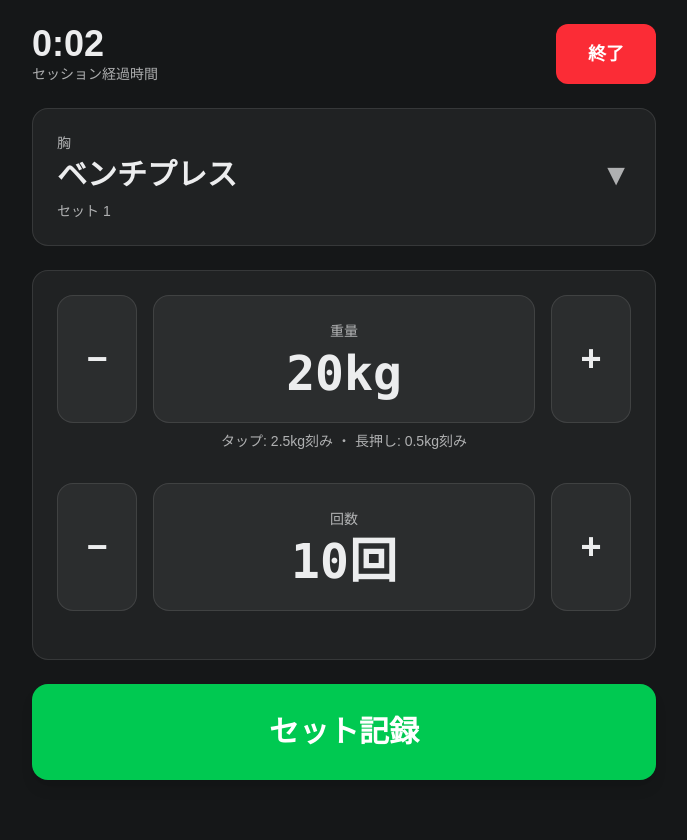
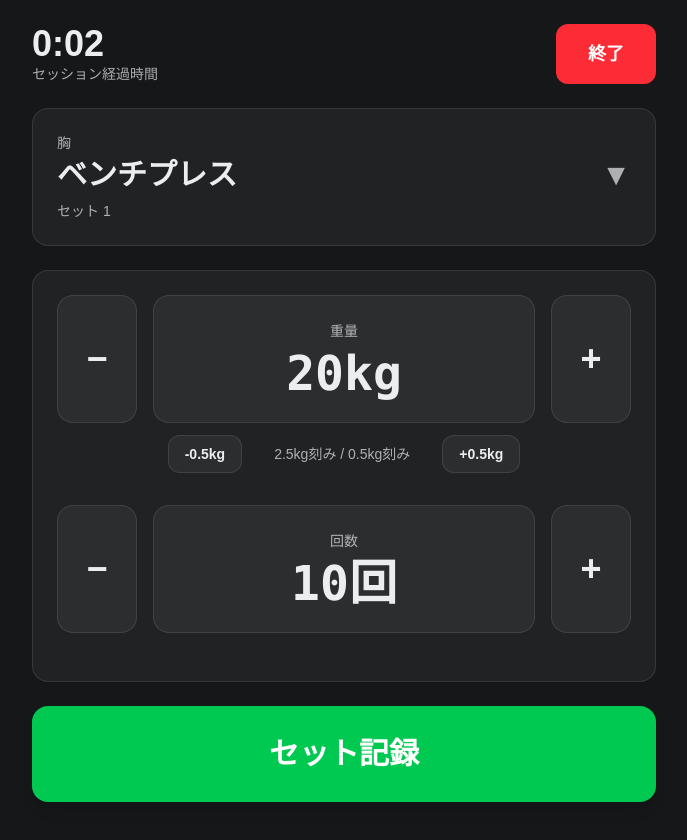
Before and after one commit to h10k31r24vlb-cpu/muscle-tracker, a Next.js app: page / in a window 1280 px wide. Both pictures are taken after a click on the button "▶ トレーニング開始". Shown: the top 840 px of the page, without its empty margins (296-983 px from the left). Built offline with nearby package versions, Linux system fonts and the light colour scheme.

Commit message:
feat: 長押し機能を削除して0.5kg専用ボタンを追加
- 長押し機能を削除（動作が不安定なため）
- 0.5kg専用の小さい+/-ボタンを追加
- 2段レイアウト: 上段（通常刻み）、下段（0.5kg刻み）
- 説明テキストを更新

```diff
--- a/app/page.tsx
+++ b/app/page.tsx
@@ -326,10 +326,10 @@ export default function Home() {
         {/* 入力フォーム */}
         <div className="bg-white/5 rounded-2xl p-6 mb-6 border border-white/10">
           <div className="mb-8">
-            <div className="flex gap-4">
+            {/* 大きいボタン: 通常の刻み */}
+            <div className="flex gap-4 mb-3">
               <button
                 onClick={() => {
-                  // 短押し: 通常の刻み
                   const vals: number[] = [];
                   for (let i = 0; i <= 20; i += 1) vals.push(i);
                   for (let i = 22.5; i <= 200; i += 2.5) vals.push(i);
@@ -347,30 +347,6 @@ export default function Home() {
                     }
                   }
                 }}
-                onContextMenu={(e) => {
-                  e.preventDefault();
-                  // 長押し: 0.5kg刻み
-                  const newWeight = Math.max(0, state.weight - 0.5);
-                  dispatch({ type: 'SET_WEIGHT', weight: Number(newWeight.toFixed(1)) });
-                }}
-                onTouchStart={(e) => {
-                  const timeout = setTimeout(() => {
-                    // 長押し: 0.5kg刻み
-                    const newWeight = Math.max(0, state.weight - 0.5);
-                    dispatch({ type: 'SET_WEIGHT', weight: Number(newWeight.toFixed(1)) });
-                    // バイブレーションでフィードバック
-                    if ('vibrate' in navigator) {
-                      navigator.vibrate(50);
-                    }
-                  }, 500);
-                  e.currentTarget.dataset.timeout = String(timeout);
-                }}
-                onTouchEnd={(e) => {
-                  const timeout = e.currentTarget.dataset.timeout;
-                  if (timeout) {
-                    clearTimeout(Number(timeout));
-                  }
-                }}
                 className="w-20 h-32 bg-white/5 hover:bg-white/10 rounded-2xl flex items-center justify-center text-4xl font-bold border border-white/10 transition-all active:scale-95"
               >
                 −
@@ -381,11 +357,9 @@ export default function Home() {
                 onChange={(weight) => dispatch({ type: 'SET_WEIGHT', weight })}
                 customValues={(() => {
                   const vals: number[] = [];
-                  // 0-20kg: 1kg刻み
                   for (let i = 0; i <= 20; i += 1) {
                     vals.push(i);
                   }
-                  // 20kg以上: 2.5kg刻み
                   for (let i = 22.5; i <= 200; i += 2.5) {
                     vals.push(i);
                   }
@@ -397,7 +371,6 @@ export default function Home() {
 
               <button
                 onClick={() => {
-                  // 短押し: 通常の刻み
                   const vals: number[] = [];
                   for (let i = 0; i <= 20; i += 1) vals.push(i);
                   for (let i = 22.5; i <= 200; i += 2.5) vals.push(i);
@@ -415,37 +388,37 @@ export default function Home() {
                     }
                   }
                 }}
-                onContextMenu={(e) => {
-                  e.preventDefault();
-                  // 長押し: 0.5kg刻み
-                  const newWeight = state.weight + 0.5;
-                  dispatch({ type: 'SET_WEIGHT', weight: Number(newWeight.toFixed(1)) });
-                }}
-                onTouchStart={(e) => {
-                  const timeout = setTimeout(() => {
-                    // 長押し: 0.5kg刻み
-                    const newWeight = state.weight + 0.5;
-                    dispatch({ type: 'SET_WEIGHT', weight: Number(newWeight.toFixed(1)) });
-                    // バイブレーションでフィードバック
-                    if ('vibrate' in navigator) {
-                      navigator.vibrate(50);
-                    }
-                  }, 500);
-                  e.currentTarget.dataset.timeout = String(timeout);
-                }}
-                onTouchEnd={(e) => {
-                  const timeout = e.currentTarget.dataset.timeout;
-                  if (timeout) {
-                    clearTimeout(Number(timeout));
-                  }
-                }}
                 className="w-20 h-32 bg-white/5 hover:bg-white/10 rounded-2xl flex items-center justify-center text-4xl font-bold border border-white/10 transition-all active:scale-95"
               >
                 +
               </button>
             </div>
-            <div className="text-center text-sm opacity-70 mt-2">
-              タップ: {state.weight < 20 ? '1kg' : '2.5kg'}刻み ・ 長押し: 0.5kg刻み
+
+            {/* 小さいボタン: 0.5kg刻み */}
+            <div className="flex gap-4 justify-center">
+              <button
+                onClick={() => {
+                  const newWeight = Math.max(0, state.weight - 0.5);
+                  dispatch({ type: 'SET_WEIGHT', weight: Number(newWeight.toFixed(1)) });
+                }}
+                className="px-4 py-2 bg-white/5 hover:bg-white/10 rounded-xl text-sm font-bold border border-white/10 transition-all active:scale-95"
+              >
+                -0.5kg
+              </button>
+
+              <div className="text-sm opacity-70 flex items-center px-4">
+                {state.weight < 20 ? '1kg' : '2.5kg'}刻み / 0.5kg刻み
+              </div>
+
+              <button
+                onClick={() => {
+                  const newWeight = state.weight + 0.5;
+                  dispatch({ type: 'SET_WEIGHT', weight: Number(newWeight.toFixed(1)) });
+                }}
+                className="px-4 py-2 bg-white/5 hover:bg-white/10 rounded-xl text-sm font-bold border border-white/10 transition-all active:scale-95"
+              >
+                +0.5kg
+              </button>
             </div>
           </div>
 
```
Also changed, not shown: 1 other file (tests, documents, lock files or other folders).
